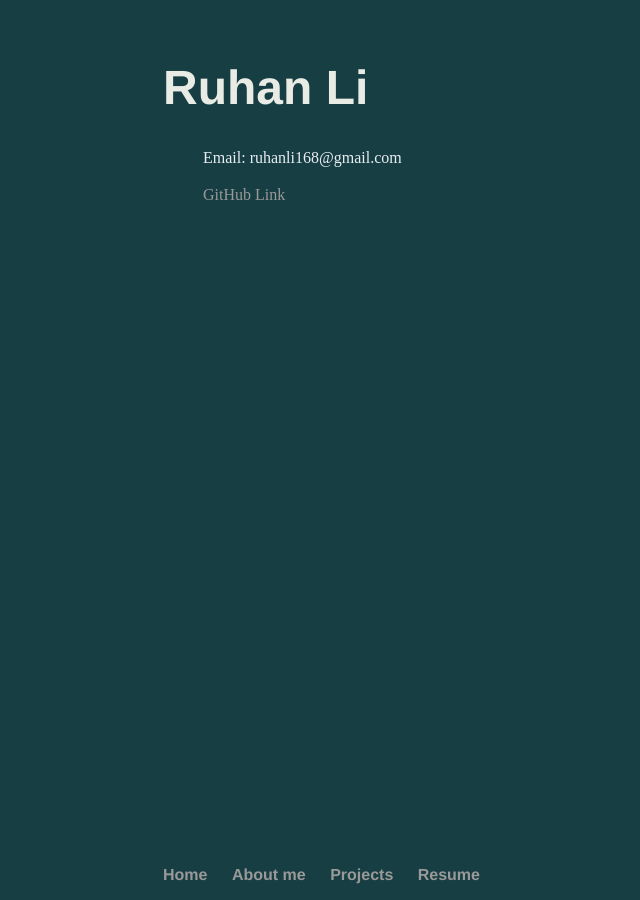
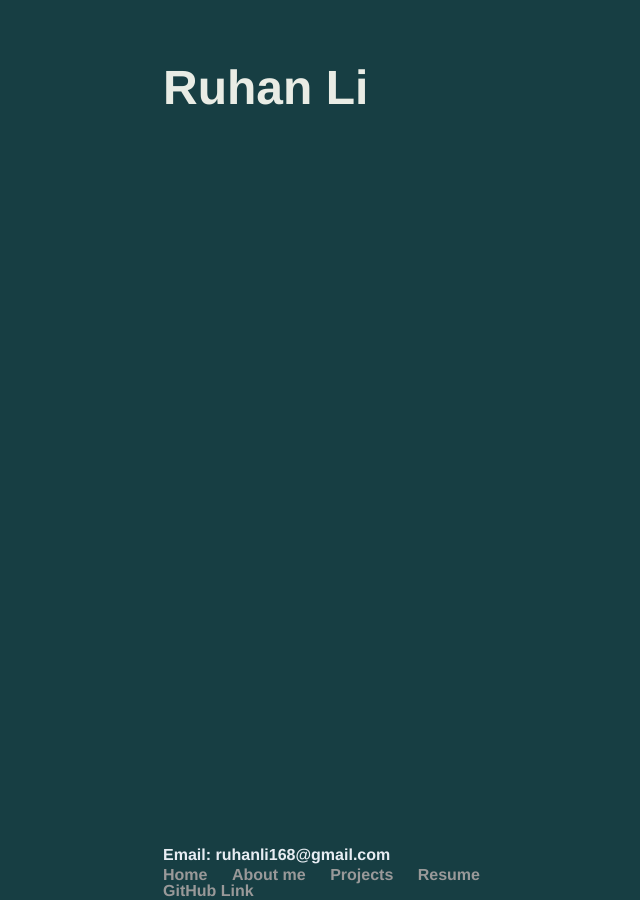
Before and after one commit to Raymoondo/RuhanLi.github.io-1, a Jekyll site: the page built from index.html, in a window 1280 px wide. Shown: the whole page, without its empty margins (29-669 px from the left). Built offline with Jekyll 4.4.1, drawn with Linux system fonts in a browser that asks for light colours.

Commit message:
Update default.html

```diff
--- a/_layouts/default.html
+++ b/_layouts/default.html
@@ -2,7 +2,6 @@
 	<html>
 		<head>
 			<title>{{ page.title }}</title>
-			<!-- link to main stylesheet -->
 			<link rel="stylesheet" type="text/css" href="/css/main.css">
 		</head>
 		<body>
@@ -20,7 +19,7 @@
 
 			</div><!-- /.container -->
 			<footer>
-	    		<ul>
+	    		<u2>
 	        		<p id="email">Email: ruhanli168@gmail.com</p>
 	        		<li><a href="https://github.com/RuhanLi">GitHub Link</a></li>
 				</ul>
```
